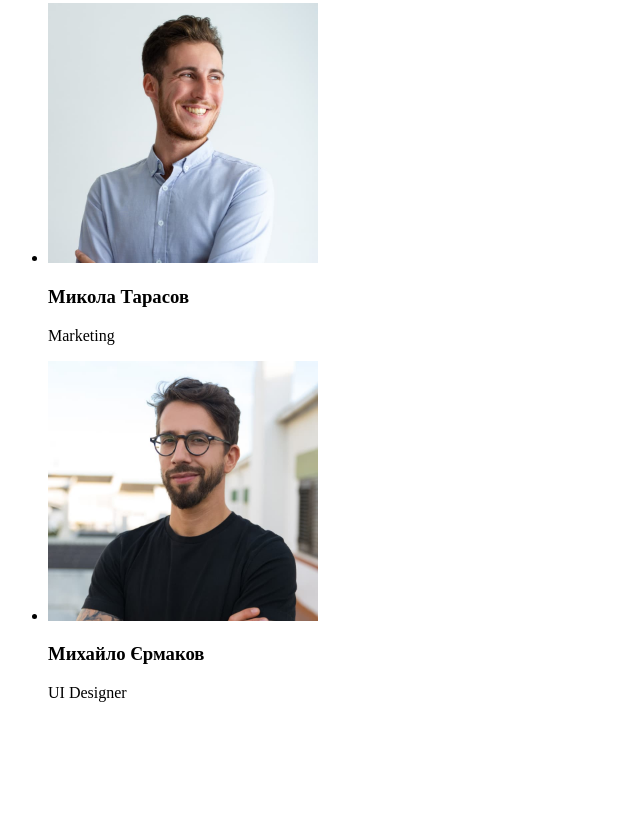
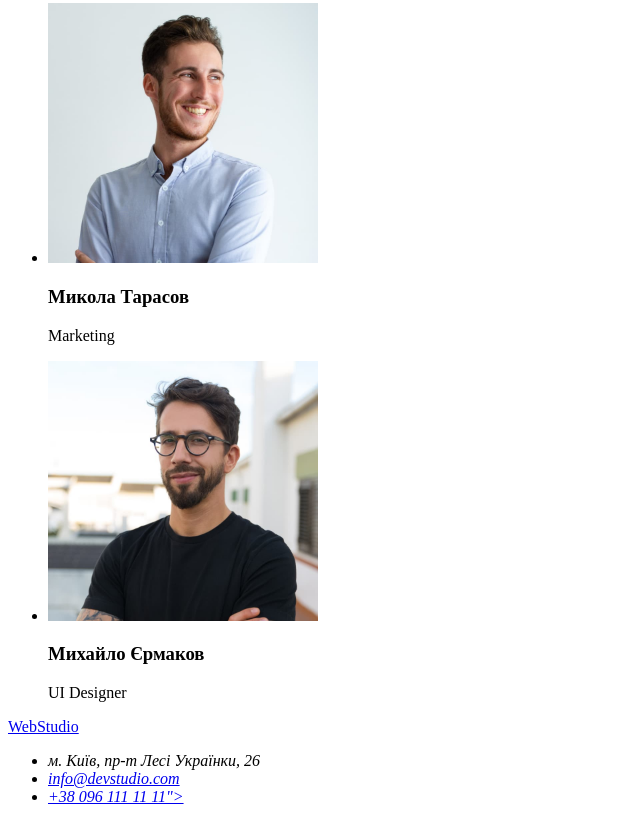
Before and after one commit to NorbertNy/goit-markup-hw-01, a plain HTML site: page index.html in a window 1280 px wide. Shown: the part 2333-3155 px from the top of the page, without its empty margins (0-640 px from the left). Before the commit the page ends 3051 px from the top, so only its background shows below. Drawn offline with Linux system fonts and the light colour scheme.

Commit message:
Creat Footer

```diff
--- a/index.html
+++ b/index.html
@@ -119,5 +119,17 @@
         </ul>
       </section>
     </main>
+    <!--Footer-->
+    <footer>
+      <a href="/">WebStudio</a>
+      <address>
+        <ul>
+          <li><a href="https://goo.gl/maps/Sw8dZLhLuQjKVcCd9" target="_blank"
+            rel="noopener noreferrer nofollow"></a>м. Київ, пр-т Лесі Українки, 26</li>
+          <li><a href="mailto:info@devstudio.com">info@devstudio.com</a></li>
+          <li><a href="tel:+380961111111">+38 096 111 11 11"></a></li>
+        </ul>
+      </address>
+    </footer>
   </body>
 </html>
```
